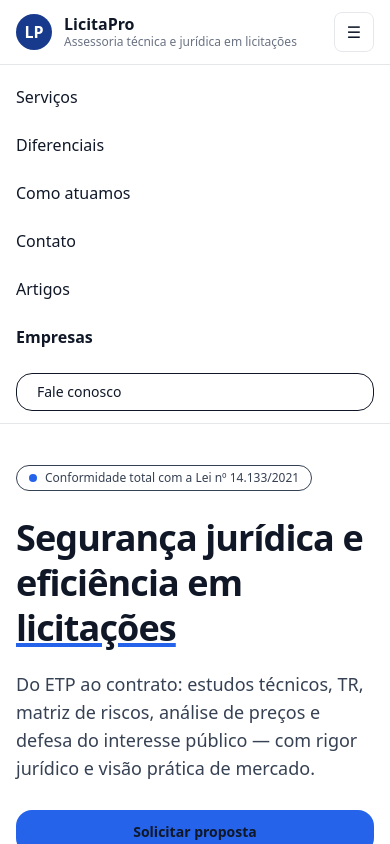
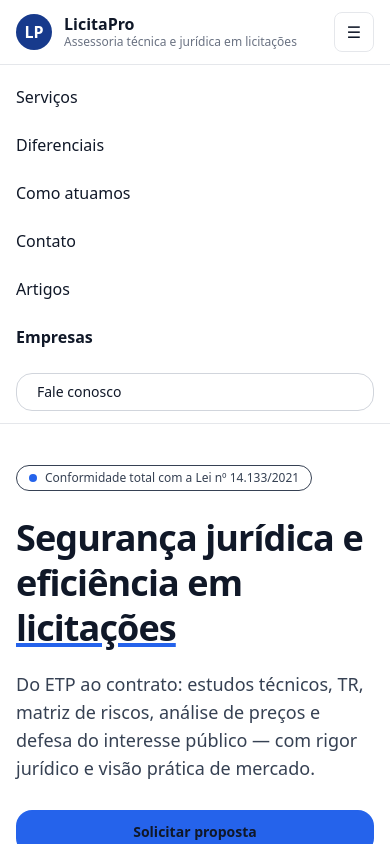
Before and after one commit to ordilafomagnossaojunior-dev/licitapro-site, a Next.js app: page / in a window 390 px wide. Both pictures are taken after a click on the button "Abrir menu". Shown: the top 844 px of the page. Built offline with nearby package versions, Linux system fonts and the light colour scheme.

Commit message:
fix(header): corrige contraste do menu mobile (texto escuro no fundo branco)

```diff
--- a/src/app/components/SiteHeader.tsx
+++ b/src/app/components/SiteHeader.tsx
@@ -80,23 +80,22 @@ export default function SiteHeader() {
       {/* Menu mobile */}
       {open && (
   <div className="border-t border-gray-200 bg-white md:hidden dark:border-brand-800 dark:bg-brand-900">
-          <div className="mx-auto flex max-w-6xl flex-col gap-2 px-4 py-3">
+    <div className="mx-auto flex max-w-6xl flex-col gap-2 px-4 py-3 text-gray-900 dark:text-gray-100">
       {links.map((l) => (
         <Link
           key={l.href}
           href={l.href}
           onClick={() => setOpen(false)}
-                className="py-2 transition-colors hover:text-primary-700 dark:hover:text-primary-300"
+          className="py-2 transition-colors text-gray-900 hover:text-primary-700 dark:text-gray-100 dark:hover:text-primary-300"
         >
           {l.label}
         </Link>
       ))}
 
-            {/* Artigos (agora no mobile também) */}
       <Link
         href="/artigos"
         onClick={() => setOpen(false)}
-              className="py-2 transition-colors hover:text-primary-700 dark:hover:text-primary-300"
+        className="py-2 transition-colors text-gray-900 hover:text-primary-700 dark:text-gray-100 dark:hover:text-primary-300"
       >
         Artigos
       </Link>
@@ -104,7 +103,7 @@ export default function SiteHeader() {
       <Link
         href="/para-empresas"
         onClick={() => setOpen(false)}
-              className="py-2 font-semibold transition-colors hover:text-primary-700 dark:hover:text-primary-300"
+        className="py-2 font-semibold transition-colors text-gray-900 hover:text-primary-700 dark:text-gray-100 dark:hover:text-primary-300"
       >
         Empresas
       </Link>
@@ -112,13 +111,16 @@ export default function SiteHeader() {
       <Link
         href="/#contato"
         onClick={() => setOpen(false)}
-              className="mt-2 inline-block rounded-2xl border px-5 py-2 text-sm transition-colors hover:bg-gray-50 dark:border-brand-700 dark:hover:bg-brand-800"
+        className="mt-2 inline-block rounded-2xl border px-5 py-2 text-sm transition-colors
+                   border-gray-300 text-gray-900 hover:bg-gray-50
+                   dark:border-brand-700 dark:text-gray-100 dark:hover:bg-brand-800"
       >
         Fale conosco
       </Link>
     </div>
   </div>
 )}
+
     </header>
   );
 }
```
Lines whose indentation alone changed are shown as unchanged.
